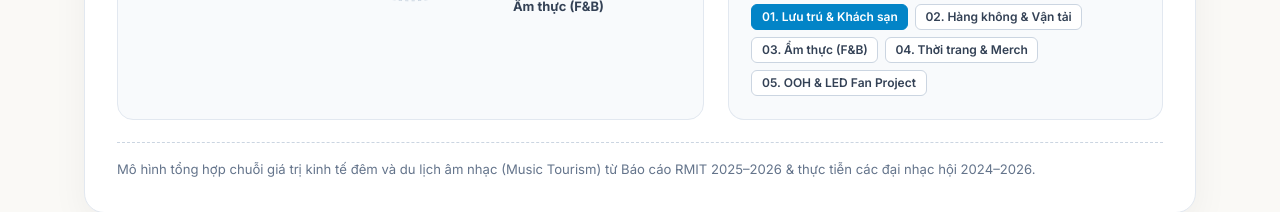
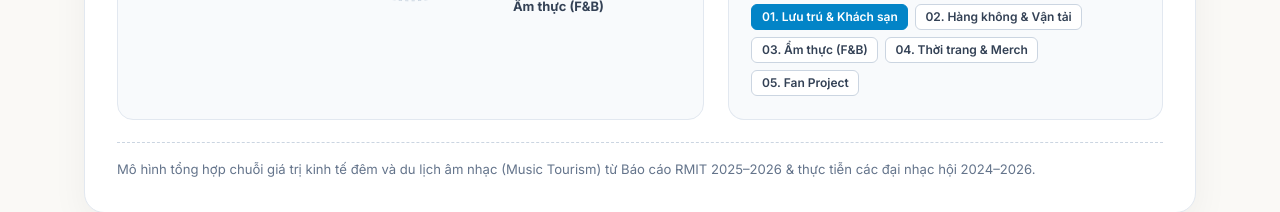
Before and after one commit to giahanluong192/mmj1, a Next.js app: page / in a window 1280 px wide. Shown: the part 5636-5848 px from the top of the page. Built offline with nearby package versions, Linux system fonts and the light colour scheme.

Commit message:
fix(copy): update satellite spoke label from 'OOH & LED Fan Project' to 'Fan Project'

```diff
--- a/src/components/DomesticChartsSection.tsx
+++ b/src/components/DomesticChartsSection.tsx
@@ -596,7 +596,7 @@ const SPOKE_LABEL_LINES: Record<string, string[]> = {
   transport: ["Hàng không", "& Vận tải"],
   fnb: ["Ẩm thực (F&B)"],
   merch: ["Thời trang & Merch"],
-  ooh: ["OOH & LED", "Fan Project"],
+  ooh: ["Fan Project"],
 };
 
 export function ConcertEconomicInfographic() {
@@ -731,7 +731,7 @@ export function ConcertEconomicInfographic() {
                 ly = ny - 6;
               } else if (spoke.id === "ooh") {
                 lx = nx - 44;
-                ly = ny - 6;
+                ly = ny + 6;
               } else if (spoke.id === "fnb") {
                 lx = nx + 36;
                 ly = ny + 56;
--- a/src/data/articleData.ts
+++ b/src/data/articleData.ts
@@ -652,7 +652,7 @@ export const ECOSYSTEM_SPOKES: EcosystemSpoke[] = [
     id: "ooh-media",
     code: "05",
     title: "Quảng cáo ngoài trời (LED / Roadshow FC)",
-    shortTitle: "OOH & LED Fan Project",
+    shortTitle: "Fan Project",
     icon: "🏙️",
     color: "#10B981",
     angleDeg: 198,
```
